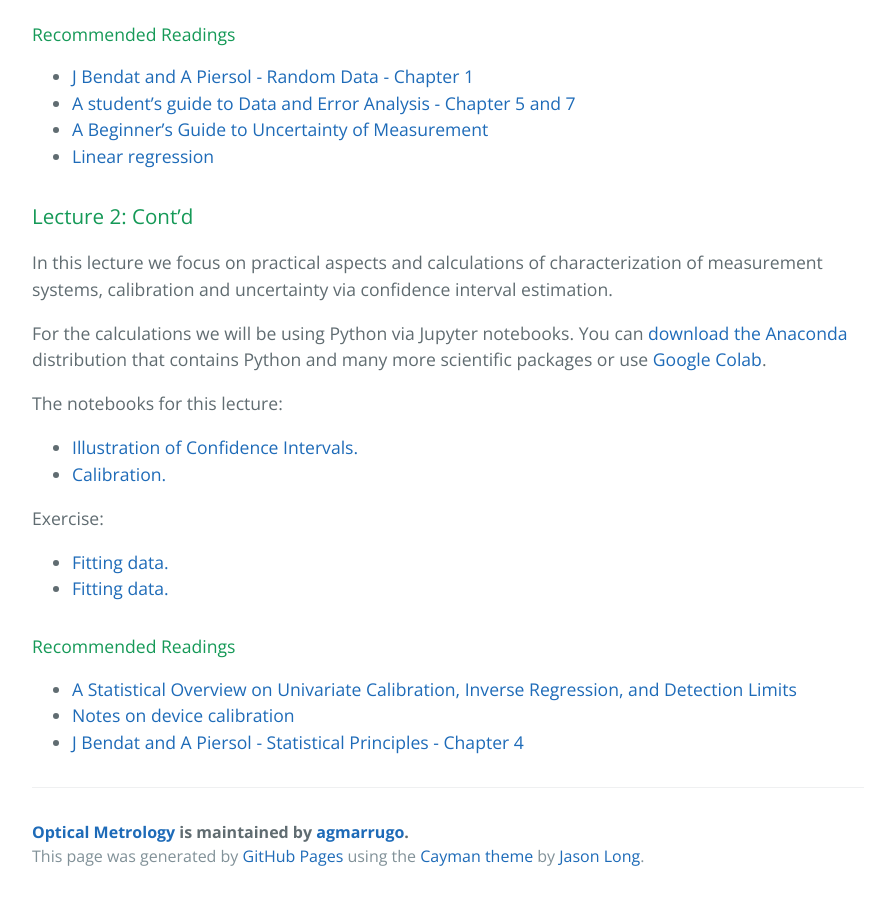
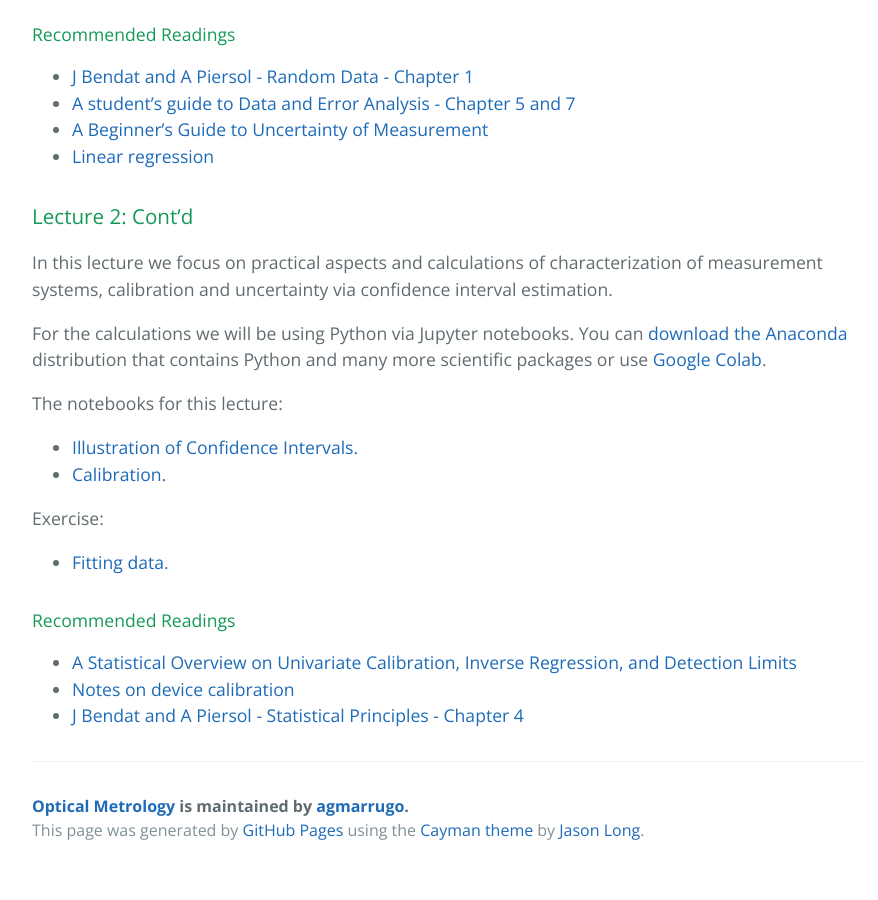
Before and after one commit to opi-lab/optical-metrology-2021, a Jekyll site: the page built from index.md, in a window 1280 px wide and 900 px high, scrolled down 1994 px. Shown: the whole window, without its empty margins (192-1070 px from the left). Built offline with Jekyll 4.4.1, drawn with Linux system fonts in a browser that asks for light colours; after the commit the page ends 2868 px from its top, so only the background shows below that.

Commit message:
Update index.md

```diff
--- a/index.md
+++ b/index.md
@@ -93,7 +93,7 @@
 
 Exercise:
 
-- [Fitting data.](https://nbviewer.jupyter.org/github/opi-lab/optical-metrology-2021/blob/gh-pages/notebooks/fitting.ipynb)
+<!-- - [Fitting data.](https://nbviewer.jupyter.org/github/opi-lab/optical-metrology-2021/blob/gh-pages/notebooks/fitting.ipynb) -->
 - [Fitting data.](https://github.com/opi-lab/optical-metrology-2021/blob/gh-pages/notebooks/fitting.ipynb)
 
 
```
